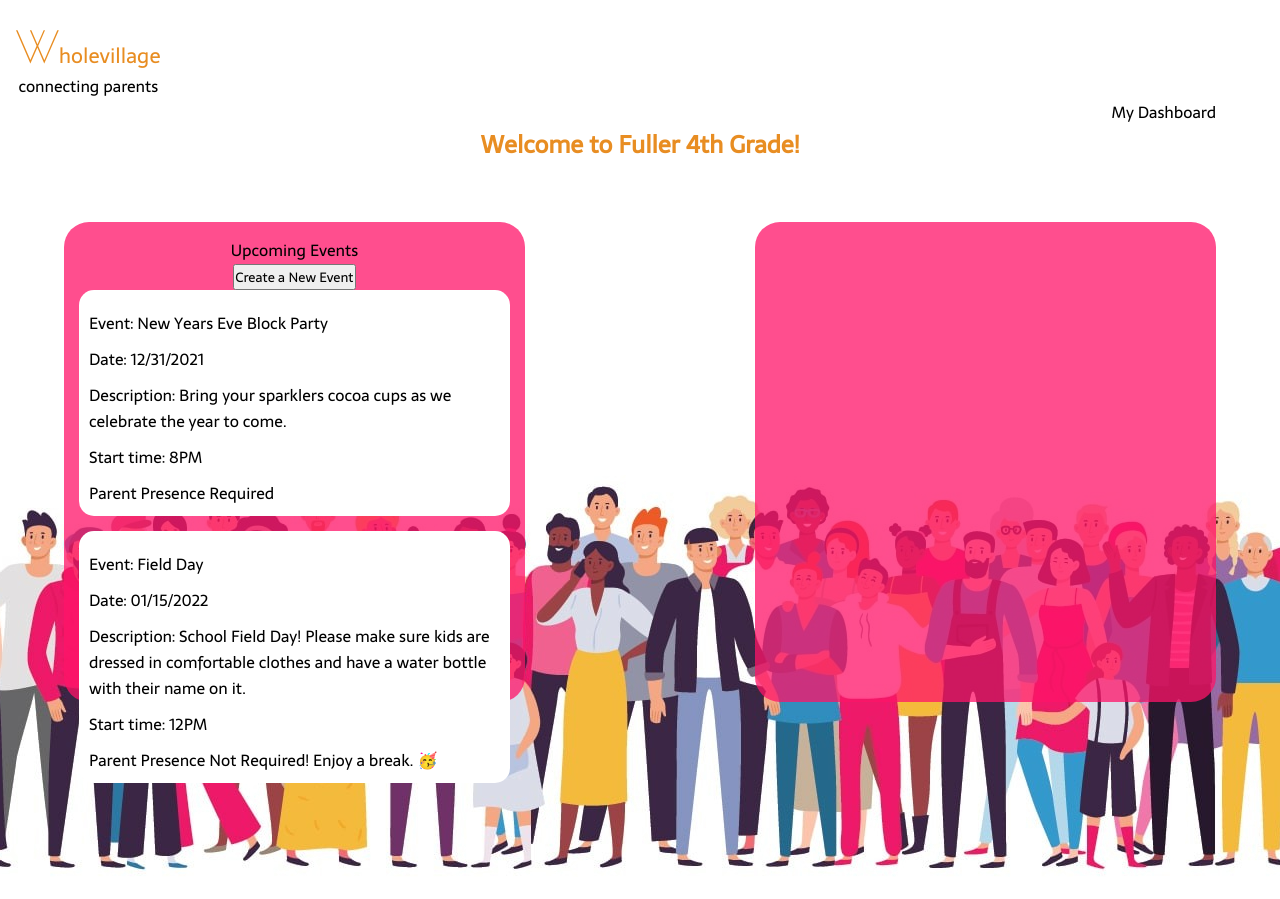
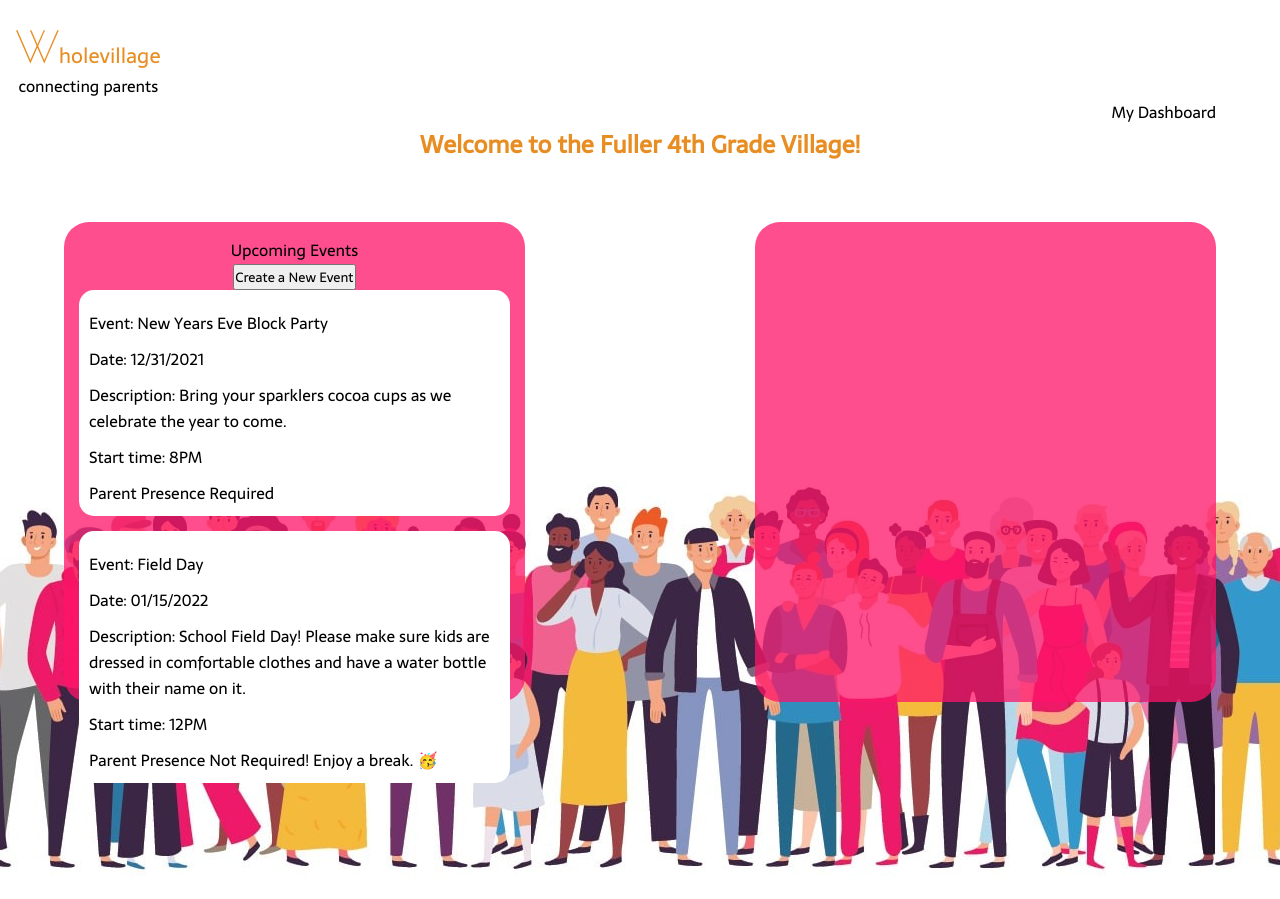
Before and after one commit to Whole-Village/front_end, a React (Create React App) app: page /villages/1 in a window 1280 px wide. Built offline with nearby package versions, Linux system fonts and the light colour scheme.

Commit message:
Add create village button

```diff
--- a/public/index.html
+++ b/public/index.html
@@ -7,6 +7,8 @@
     <link rel="preconnect" href="https://fonts.googleapis.com">
     <link rel="preconnect" href="https://fonts.gstatic.com" crossorigin>
     <link href="https://fonts.googleapis.com/css2?family=Poiret+One&family=Sarala&display=swap" rel="stylesheet">
+    <link href="https://fonts.googleapis.com/css2?family=Material+Icons"
+      rel="stylesheet">
     <meta name="theme-color" content="#000000" />
     <meta
       name="description"
--- a/src/App/App.js
+++ b/src/App/App.js
@@ -26,7 +26,7 @@ function App() {
         <Route exact path="/">
           <Redirect to="/home" />
         </Route>
-        <Route exact path="/home" render={() =>
+        <Route exact path="/create-a-village" render={() =>
             <NewVillageForm
               handleVillageChange={handleVillageChange}
               newVillage={newVillage}
--- a/src/NewVillageForm/NewVillageForm.js
+++ b/src/NewVillageForm/NewVillageForm.js
@@ -50,6 +50,7 @@ const NewVillageForm = ({ handleVillageChange, newVillage, addVillageMembers}) =
         setVillageMembers={setVillageMembers}
         />
       </section>
+      <button>Create Village!</button>
     </div>
   )
 }
--- /dev/null
+++ b/src/UserNavigation/UserNavigation.css
@@ -0,0 +1,5 @@
+.user-img {
+  height: 200px;
+  width: 200px;
+  border-radius: 50%;
+}
--- a/src/VillageHome/VillageHome.js
+++ b/src/VillageHome/VillageHome.js
@@ -9,8 +9,8 @@ import { useState } from 'react';
 
 const VillageHome = ({ id }) => {
   const [isFormOpen, setFormStatus] = useState(false)
-  const villageData = villages.filter((elem) => {
-    return parseInt(elem.id) === 1})
+  const villageData = villages.filter((village) => {
+    return parseInt(village.id) === 1})
 
   const showEventForm = () => {
     return (
@@ -26,7 +26,7 @@ const VillageHome = ({ id }) => {
   return (
     <div className="village-home">
       <NavVillageHome />
-      <h2>Welcome to {villageData[0].name}!</h2>
+      <h2>Welcome to the {villageData[0].name} Village!</h2>
       <div className="sub">
       {isFormOpen && <NewEvent />}
         <div className="events">
```
Also changed, not shown: src/UserNavigation/UserNavigation.js (added, +16 -0 lines).
